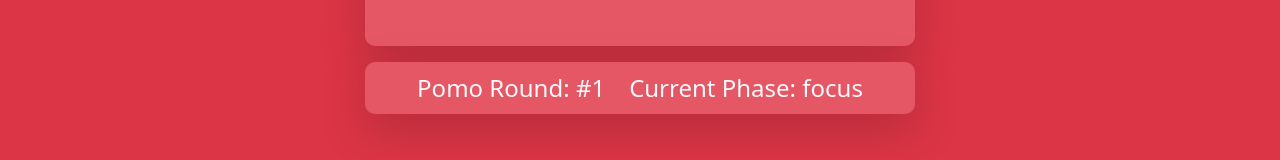
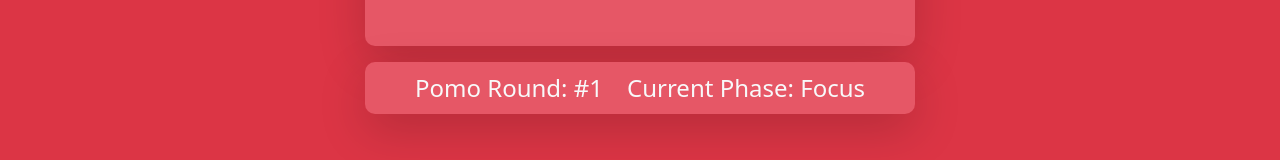
Before and after one commit to JonArryn/pomodoro-timer, a React (Create React App) app: page / in a window 1280 px wide. Shown: the part 390-550 px from the top of the page. Built offline with nearby package versions, Linux system fonts and the light colour scheme.

Commit message:
updated current phase casing and spacing

```diff
--- a/src/component/Timer.jsx
+++ b/src/component/Timer.jsx
@@ -140,7 +140,19 @@ function Timer() {
             </p>
           </Col>
           <Col>
-            <p className='text-light fs-4 m-0'>Current Phase: {currentPhase}</p>
+            <p className='text-light fs-4 m-0'>
+              Current Phase:{' '}
+              {currentPhase
+                .split('')
+                .map((letter, index) => {
+                  if (index === 0) {
+                    return letter.toUpperCase();
+                  } else if (letter === letter.toUpperCase()) {
+                    return ' ' + letter;
+                  } else return letter;
+                })
+                .join('')}
+            </p>
           </Col>
         </Row>
       </Container>
```
